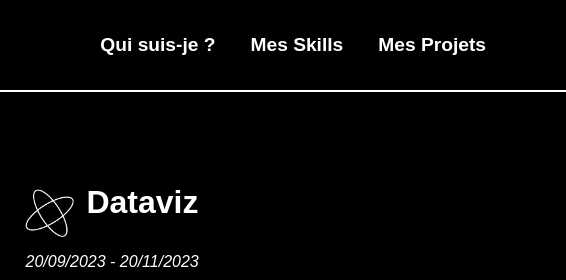
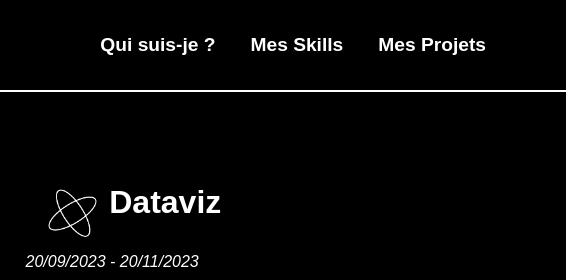
Before and after one commit to Lou-AnneDub/Portfolio, a plain HTML site: page projet.html in a window 1280 px wide. Shown: the top 280 px of the page, 714-1280 px from the left. Drawn offline with Linux system fonts and the light colour scheme; a web font is replaced by a local one.

Commit message:
:construction:

```diff
--- a/style_projets.css
+++ b/style_projets.css
@@ -20,7 +20,7 @@ main {
     position: absolute;
     top: 12%;
     left: 50%;
-    transform: translateX(-40%);
+    transform: translateX(-30%);
 }
 
 .title h1 {
```
